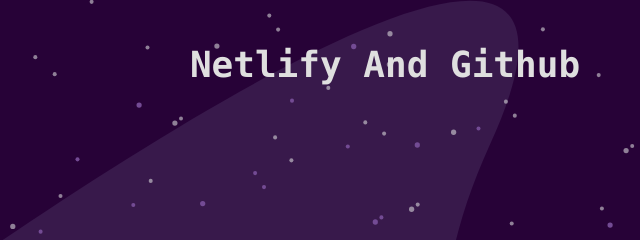
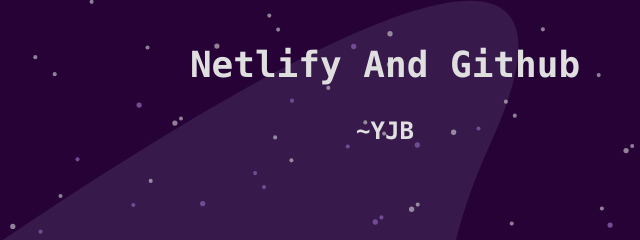
Before and after one commit to YJB28/deploy-project-trial, a website: page src/index.html in a window 1280 px wide. Shown: the top 240 px of the page, 255-895 px from the left. Drawn offline with Linux system fonts and the light colour scheme.

Commit message:
Small Changes

```diff
--- a/src/index.html
+++ b/src/index.html
@@ -11,6 +11,7 @@
 
 <body>
     <h1 style="text-align: center; size: 2rem;">Netlify And Github</h1>
+    <h4 style="text-align: center;">~YJB</h4>
     <main id="app">
         <!--App-->
     </main>
```
